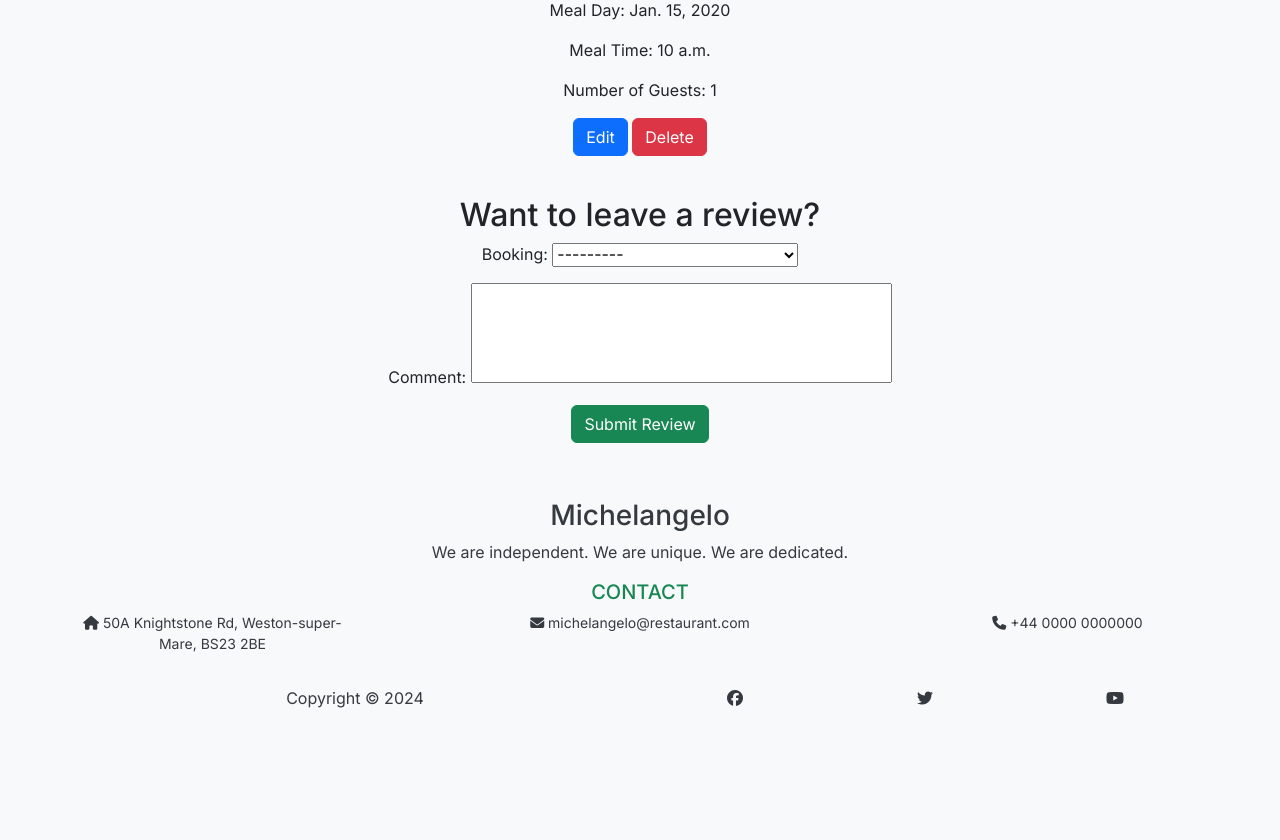
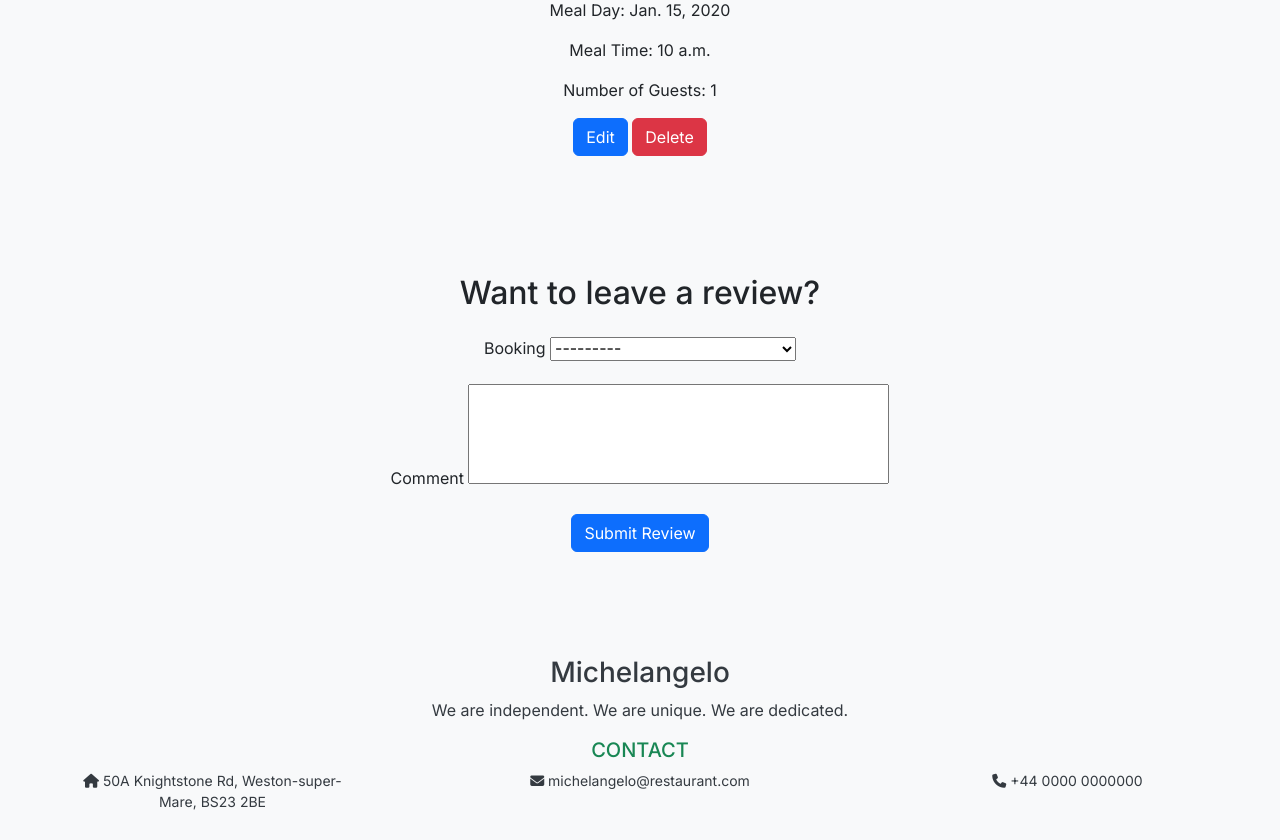
Before and after one commit to conor-timmis/Michelangelo, a Django app: page /table_list/ in a window 1280 px wide. Shown: the part 226-1066 px from the top of the page. Before the commit the page ends 934 px from the top, so only its background shows below. Run offline with Django 5.2, Linux system fonts and the light colour scheme; a user stored in the database is signed in; tables that the repository leaves empty hold one stand-in row (values such as "Sample post"); parts of the project's set-up code (start-up, migrations or seed data) failed here and were passed over; some libraries are stand-ins or nearby versions.

Commit message:
Add Bootstrap Style to Review Form

```diff
--- a/tables/templates/table_list.html
+++ b/tables/templates/table_list.html
@@ -47,13 +47,19 @@
             {% else %}
             <p>You have no bookings.</p>
             {% endif %}
-            <h2 class="text-center">Want to leave a review?</h2>
-            <form method="post" class="text-left">
-                {% csrf_token %}
-                {{ form.as_p }}
-                <button type="submit" class="btn btn-success">Submit Review</button>
-            </form>
-        </div>
+            <div class="container py-5">
+                <h2 class="text-center mb-4">Want to leave a review?</h2>
+                <form method="post" class="text-left">
+                    {% csrf_token %}
+                    {% for field in form %}
+                    <div class="mb-3">
+                        <label for="{{ field.id_for_label }}" class="form-label">{{ field.label }}</label>
+                        {{ field }}
+                    </div>
+                    {% endfor %}
+                    <button type="submit" class="btn btn-primary">Submit Review</button>
+                </form>
+            </div>
     </section>
 </div>
 
```
